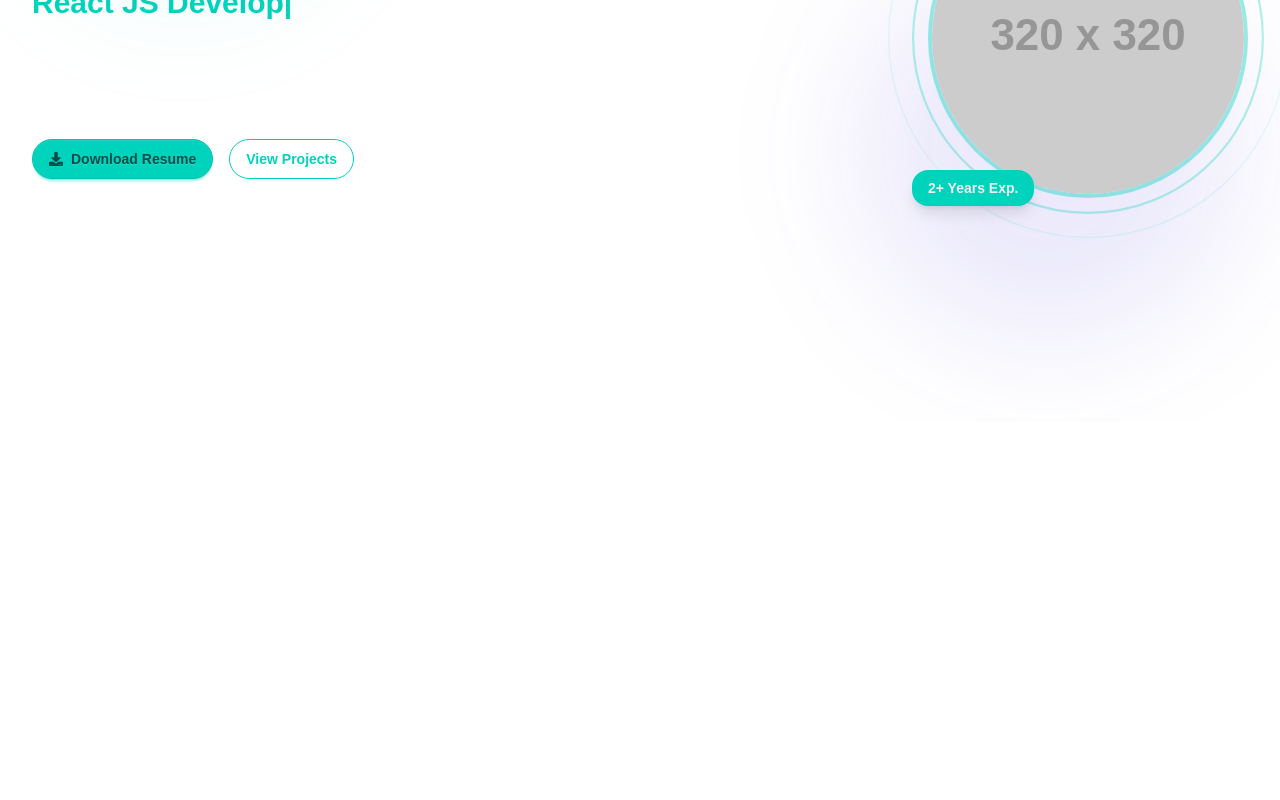
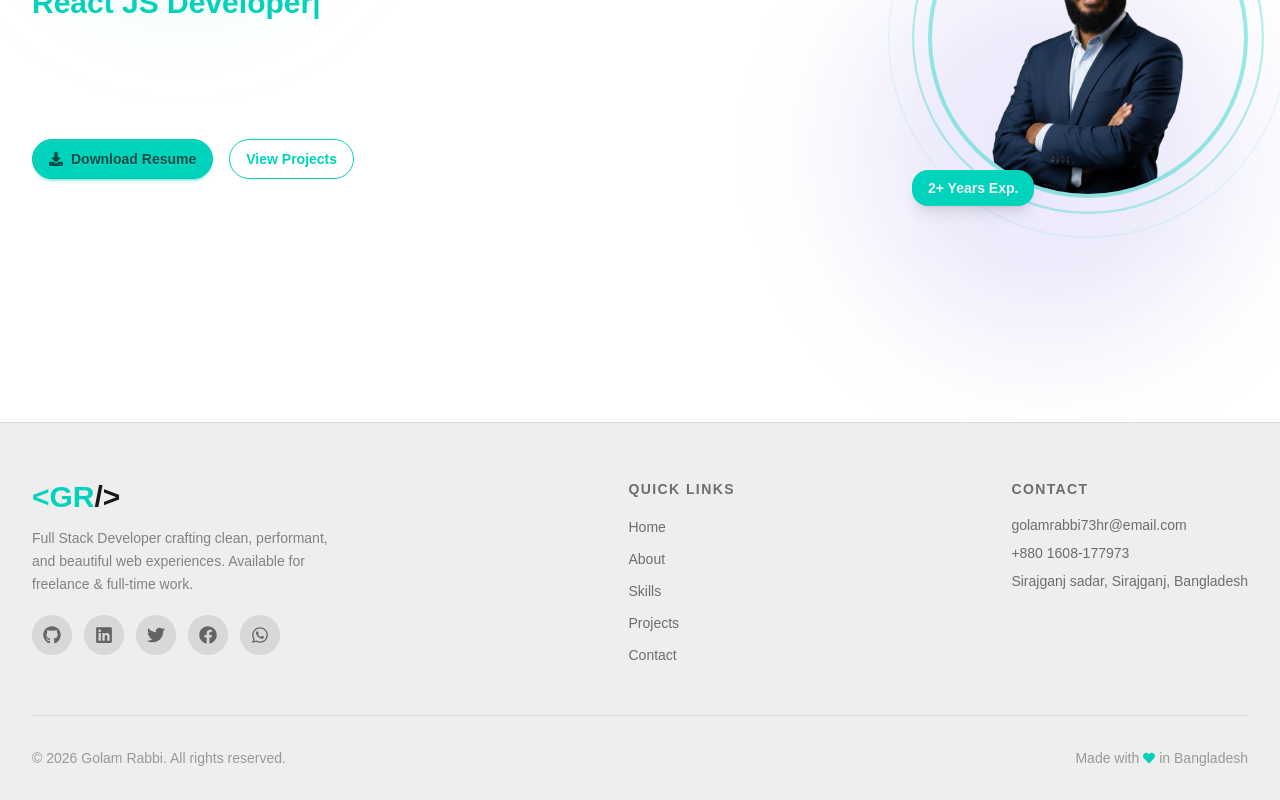
Before and after one commit to golamrabbi73/portfolio, a Next.js app: page / in a window 1280 px wide. Shown: the part 378-1178 px from the top of the page. Before the commit the page ends 800 px from the top, so only its background shows below. Built offline with nearby package versions, Linux system fonts and the light colour scheme.

Commit message:
added footer

```diff
--- a/src/app/layout.js
+++ b/src/app/layout.js
@@ -1,6 +1,7 @@
 import { Geist, Geist_Mono } from "next/font/google";
 import "./globals.css";
 import Navbar from "@/components/shared/Navbar";
+import Footer from "@/components/shared/Footer";
 
 const geistSans = Geist({
   variable: "--font-geist-sans",
@@ -26,6 +27,7 @@ export default function RootLayout({ children }) {
       <body className="min-h-full flex flex-col">
         <Navbar />
         {children}
+        <Footer />
       </body>
     </html>
   );
--- a/src/components/sections/Hero.jsx
+++ b/src/components/sections/Hero.jsx
@@ -3,12 +3,14 @@ import { useState, useEffect } from "react";
 import { FaDownload, FaArrowDown } from "react-icons/fa";
 import SocialLinks from "@/components/shared/SocialLinks";
 import Button from "@/components/ui/Button";
+import Image from "next/image";
 
 const roles = [
-  "Full Stack Developer",
+  "Frontend Developer",
   "React JS Developer",
   "Next.js Developer",
   "Problem Solver",
+  "Future AI Engineer",
 ];
 
 export default function Hero() {
@@ -59,7 +61,7 @@ export default function Hero() {
 
             <h1 className="font-display text-5xl md:text-6xl xl:text-7xl font-extrabold text-white leading-tight mb-4">
               Hi, I'm{" "}
-              <span className="text-accent">Your Name</span>
+              <span className="text-accent">Golam Rabbi</span>
             </h1>
 
             <div className="text-2xl md:text-3xl font-display font-semibold text-white/80 mb-6 h-10">
@@ -97,10 +99,12 @@ export default function Hero() {
               <div className="absolute inset-0 rounded-full border-2 border-accent/30 scale-110" />
               <div className="absolute inset-0 rounded-full border border-accent/10 scale-125" />
               <div className="w-64 h-64 md:w-80 md:h-80 rounded-full overflow-hidden border-4 border-accent/40 relative glow">
-                <img
-                  src="https://placehold.co/320x320/1e293b/00d4aa?text=Your+Photo"
+                <Image
+                  src="/golamrabbi.png"
                   alt="Your Name – Full Stack Developer"
                   className="w-full h-full object-cover"
+                  width={320}
+                  height={320}
                 />
               </div>
               <div className="absolute -bottom-2 -left-4 bg-accent text-base-300 font-display font-bold text-sm px-4 py-2 rounded-2xl shadow-lg">
--- /dev/null
+++ b/src/components/shared/Footer.jsx
@@ -0,0 +1,92 @@
+import Link from "next/link";
+import { FaHeart } from "react-icons/fa";
+import SocialLinks from "./SocialLinks";
+import { getCurrentYear } from "@/lib/utils";
+
+const quickLinks = [
+  { label: "Home", href: "/#home" },
+  { label: "About", href: "/#about" },
+  { label: "Skills", href: "/#skills" },
+  { label: "Projects", href: "/#projects" },
+  { label: "Contact", href: "/#contact" },
+];
+
+export default function Footer() {
+  return (
+    <footer className="bg-base-300 border-t border-base-content/10 pt-14 pb-8">
+      <div className="max-w-7xl mx-auto px-4 sm:px-6 lg:px-8">
+        <div className="flex flex-col md:flex-row justify-between items-start gap-10 mb-12">
+          {/* Brand */}
+          <div className="max-w-xs">
+            <Link
+              href="/"
+              className="font-display font-extrabold text-3xl text-accent"
+            >
+              &lt;GR<span className="text-base-content">/&gt;</span>
+            </Link>
+            <p className="text-base-content/50 text-sm leading-relaxed mt-3">
+              Full Stack Developer crafting clean, performant, and beautiful web
+              experiences. Available for freelance & full-time work.
+            </p>
+            <SocialLinks className="mt-5" />
+          </div>
+
+          {/* Quick Links */}
+          <div>
+            <p className="font-display font-bold text-sm uppercase tracking-widest text-base-content/60 mb-4">
+              Quick Links
+            </p>
+            <ul className="space-y-2">
+              {quickLinks.map((link) => (
+                <li key={link.href}>
+                  <a
+                    href={link.href}
+                    className="text-base-content/60 hover:text-accent text-sm transition-colors duration-200"
+                  >
+                    {link.label}
+                  </a>
+                </li>
+              ))}
+            </ul>
+          </div>
+
+          {/* Contact */}
+          <div>
+            <p className="font-display font-bold text-sm uppercase tracking-widest text-base-content/60 mb-4">
+              Contact
+            </p>
+            <ul className="space-y-2 text-sm text-base-content/60">
+              <li>
+                <a
+                  href="mailto:yourname@email.com"
+                  className="hover:text-accent transition-colors"
+                >
+                  golamrabbi73hr@email.com
+                </a>
+              </li>
+              <li>
+                <a
+                  href="tel:+8801608177973"
+                  className="hover:text-accent transition-colors"
+                >
+                  +880 1608-177973
+                </a>
+              </li>
+              <li>Sirajganj sadar, Sirajganj, Bangladesh</li>
+            </ul>
+          </div>
+        </div>
+
+        {/* Bottom Bar */}
+        <div className="border-t border-base-content/10 pt-8 flex flex-col sm:flex-row items-center justify-between gap-3">
+          <p className="text-base-content/40 text-sm text-center">
+            © {getCurrentYear()} Golam Rabbi. All rights reserved.
+          </p>
+          <p className="text-base-content/40 text-sm flex items-center gap-1">
+            Made with <FaHeart className="text-accent text-xs" /> in Bangladesh
+          </p>
+        </div>
+      </div>
+    </footer>
+  );
+}
--- a/src/data/socialLinks.js
+++ b/src/data/socialLinks.js
@@ -1,12 +1,12 @@
 export const socialLinks = [
   {
     label: "GitHub",
-    href: "https://github.com/yourusername",
+    href: "https://github.com/golamrabbi73",
     icon: "github",
   },
   {
     label: "LinkedIn",
-    href: "https://linkedin.com/in/yourusername",
+    href: "https://linkedin.com/in/golamrabbi73",
     icon: "linkedin",
   },
   {
@@ -16,12 +16,12 @@ export const socialLinks = [
   },
   {
     label: "Facebook",
-    href: "https://facebook.com/yourusername",
+    href: "https://facebook.com/md.golam.rabbe.368338",
     icon: "facebook",
   },
   {
     label: "WhatsApp",
-    href: "https://wa.me/8801700000000",
+    href: "https://wa.me/01608177973",
     icon: "whatsapp",
   },
 ];
```
Also changed, not shown: public/golamrabbi.png (added).
